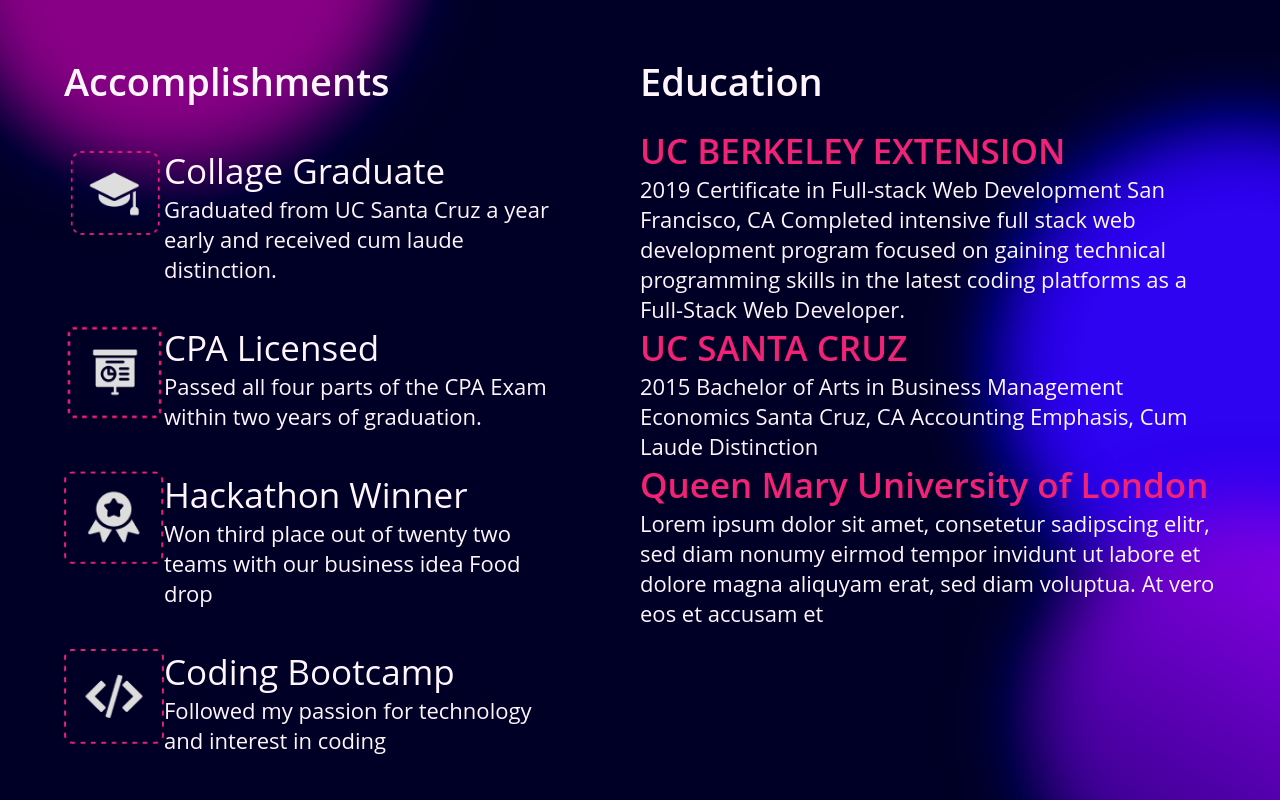
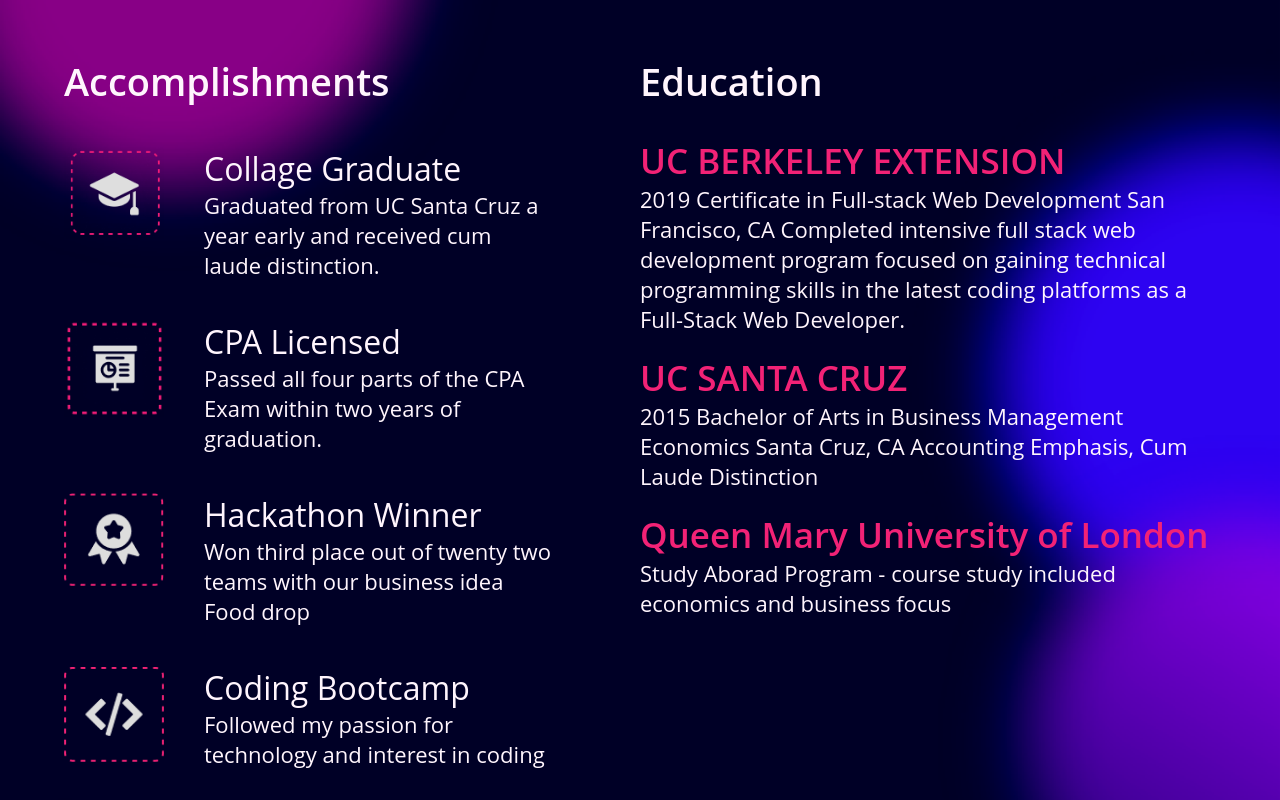
Before and after one commit to jerpowel321/JRP-Portfolio, a React (Create React App) app: page / in a window 1280 px wide. Shown: the part 1520-2320 px from the top of the page. Built offline with nearby package versions, Linux system fonts and the light colour scheme; no server answers.

Commit message:
update responsive styles

```diff
--- a/src/components/About.js
+++ b/src/components/About.js
@@ -57,10 +57,10 @@
           <Column>
             <SecondaryHeader>Education</SecondaryHeader>
             {EDUCATION.map((school) => (
-              <div>
+              <ListItem>
                 <PinkSubHeader>{school.name}</PinkSubHeader>
                 <SmallText>{school.detail}</SmallText>
-              </div>
+              </ListItem>
             ))}
           </Column>
         </EducationContainer>
@@ -101,11 +101,18 @@
   justify-content: space=between;
   padding: 20px 0px;
   width: 85%;
+  @media (max-width: ${breakpoints.m}px) {
+    width: 100%;
+    flex-direction: column;
+    img {
+      width: 60px;
+    }
+  }
 `;
 
 const ImageContainer = styled.div`
   min-width: 100px;
-  /* margin-right: 40px; */
+  margin-right: 40px;
   @media (max-width: ${breakpoints.l}px) {
     /* width: 50px; */
   }
@@ -126,5 +133,7 @@
 const ValuesHeader = styled(Header)`
 text-align: center;
 margin: 50px 0px 20px;
+`
 
-`
+export const ListItem = styled.div`
+padding 10px 0px`
--- a/src/components/Footer.js
+++ b/src/components/Footer.js
@@ -69,7 +69,7 @@
 export const ContactItem = styled.div`
   display: flex;
   align-items: center;
-  padding: 4px 0px;
+  padding: 6px 0px;
   @media (max-width: ${breakpoints.m}px) {
     justify-content: center;
   }
--- a/src/components/NavBar.js
+++ b/src/components/NavBar.js
@@ -3,39 +3,15 @@
 import Toolbar from '@material-ui/core/Toolbar';
 import Grid from '@material-ui/core/Grid'
 import grey from '@material-ui/core/colors/grey';
-import styled from "styled-components";
-import { breakpoints} from "../styles/global-styles";
 
 const white = grey[50];
 export default class NavBar extends React.Component {
   render() {
-    const Links = [
-      {
-        link: "/",
-        text: "Home",
-      },
-      {
-        link: "/#values",
-        text: "Values",
-      },
-      {
-        link: "/#experience",
-        text: "Experience",
-      },
-      {
-        link: "/#skills",
-        text: "Skills",
-      },
-      {
-        link: "/#projects",
-        text: "Projects",
-      },
-    ];
 		return (
       <AppBar id="nav" style={{ backgroundColor: "transparent" }} position="sticky">
         <Toolbar>
           <Grid container>
-            <Grid item xs={8} style={{ alignSelf: "center" }}>
+            <Grid item xs={4} style={{ alignSelf: "center" }}>
               <Grid
                 id="navigation"
                 container
@@ -52,7 +28,7 @@
                 </div>
               </Grid>
             </Grid>
-            <Grid item xs={4}>
+            <Grid item xs={8}>
               <Grid
                 container
                 justify="flex-end"
@@ -101,12 +77,3 @@
     );
 	}
 };
-
-
-export const LinkContainer = styled.div`
-  display: flex;
-  justifycontent: "center";
-  @media (max-width: ${breakpoints.l}px) {
- display:
-  }
-`;
--- a/src/styles/global-styles.js
+++ b/src/styles/global-styles.js
@@ -91,6 +91,18 @@
   font-size: 35px;
   color: #fff5fd;
   margin: 0px;
+  @media (max-width: ${breakpoints.xxl}px) {
+    font-size: 32px;
+  }
+  @media (max-width: ${breakpoints.xl}px) {
+    font-size: 30px;
+  }
+  @media (max-width: ${breakpoints.m}px) {
+    font-size: 24px;
+  }
+  @media (max-width: ${breakpoints.s}px) {
+    font-size: 22px;
+  }
 `;
 
 export const PinkSubHeader = styled.p`
--- a/src/utils/constants.js
+++ b/src/utils/constants.js
@@ -36,7 +36,7 @@
   {
     name: "Queen Mary University of London",
     detail:
-      "Lorem ipsum dolor sit amet, consetetur sadipscing elitr, sed diam nonumy eirmod tempor invidunt ut labore et dolore magna aliquyam erat, sed diam voluptua. At vero eos et accusam et",
+      "Study Aborad Program - course study included economics and business focus",
   },
 ];
 
```
